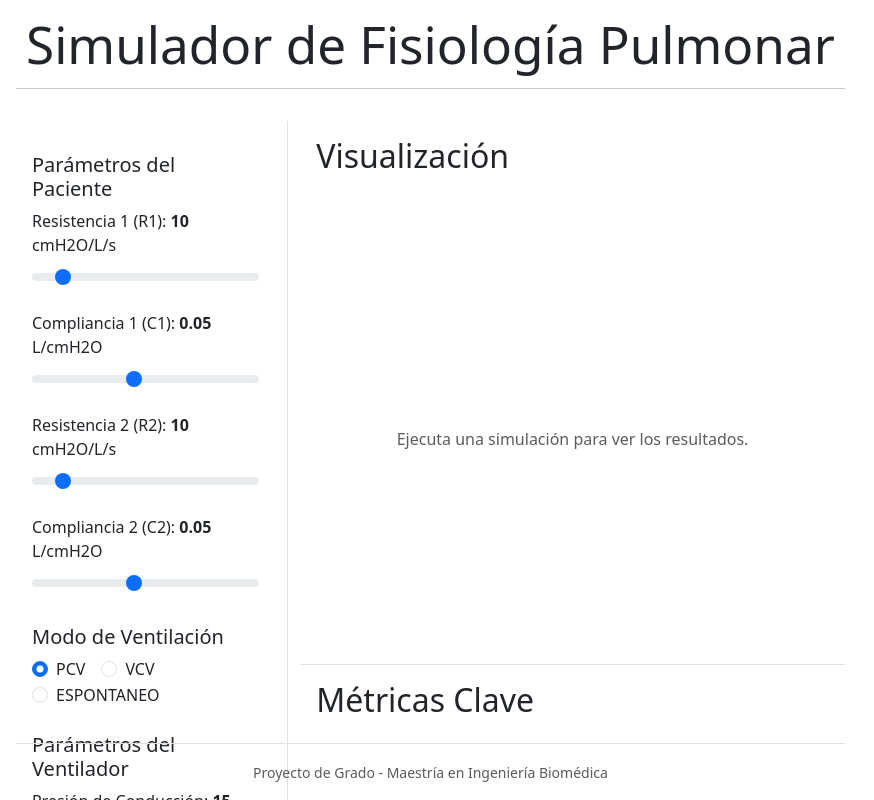
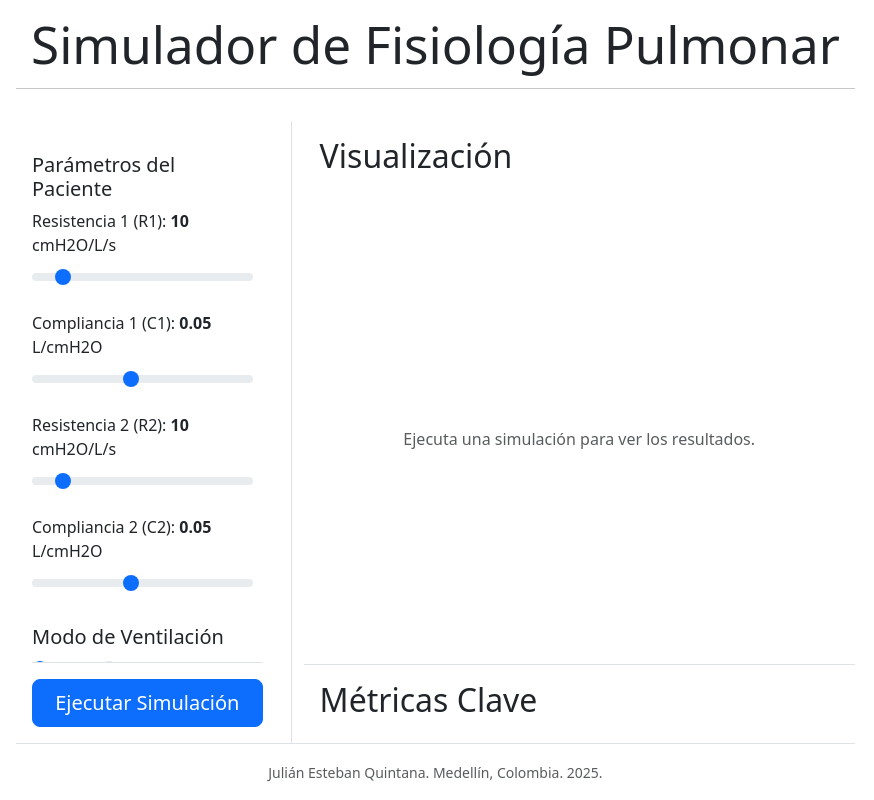
Before and after one commit to julianestebanquintana/simulador_fisiologia_pulmonar, a React (Vite) app in the folder frontend/: page / in a window 1280 px wide. Shown: the top 800 px of the page, without its empty margins (0-874 px from the left). Built offline with nearby package versions, Linux system fonts and the light colour scheme.

Commit message:
corrección errores del frontend

```diff
--- a/frontend/src/App.css
+++ b/frontend/src/App.css
@@ -3,6 +3,7 @@
   height: 100vh;
   display: flex;
   flex-direction: column;
+  overflow: hidden; /* Prevenir scroll en el contenedor principal */
 }
 
 /* Permitimos que la sección principal crezca para llenar el espacio */
@@ -10,6 +11,7 @@
   flex-grow: 1;
   /* Importante para que los hijos con altura flexible funcionen */
   min-height: 0;
+  overflow: hidden; /* Prevenir scroll horizontal */
 }
 
 /* Contenedor de la columna de visualización */
@@ -17,6 +19,7 @@
   display: flex;
   flex-direction: column;
   height: 100%;
+  overflow: hidden; /* Prevenir desbordamiento */
 }
 
 /* Contenedor específico para cada gráfico */
@@ -32,9 +35,32 @@
   display: flex;
   flex-direction: column;
   height: 100%;
+  max-height: 100vh; /* Limitar altura máxima */
+  overflow: hidden; /* Prevenir desbordamiento */
 }
 
 .control-panel__sliders {
   overflow-y: auto; /* Habilita el scroll vertical si es necesario */
   flex-grow: 1;
+  padding-right: 10px; /* Espacio para la barra de scroll */
 }
+
+/* Asegurar que el botón de simulación siempre esté visible */
+.control-panel__button {
+  flex-shrink: 0; /* No permitir que se encoja */
+  margin-top: auto; /* Empujar hacia abajo */
+}
+
+/* Estilos para el sidebar */
+.sidebar {
+  height: 100%;
+  overflow: hidden;
+  display: flex;
+  flex-direction: column;
+}
+
+.sidebar-content {
+  flex: 1;
+  overflow-y: auto;
+  padding: 1rem;
+}
--- a/frontend/src/App.jsx
+++ b/frontend/src/App.jsx
@@ -14,8 +14,8 @@ function App() {
 
       <main className="row main-content">
         {/* Columna Izquierda: Panel de Control */}
-        <aside className="col-md-4 border-end d-flex flex-column">
-          <div className="p-3" style={{ overflowY: 'auto' }}>
+        <aside className="col-md-4 border-end sidebar">
+          <div className="sidebar-content">
             <ParameterForm />
           </div>
         </aside>
@@ -39,7 +39,7 @@ function App() {
     </main>
 
       <footer className="mt-auto pt-3 text-center text-muted border-top">
-        <small>Proyecto de Grado - Maestría en Ingeniería Biomédica</small>
+        <small>Julián Esteban Quintana. Medellín, Colombia. 2025.</small>
       </footer>
     </div>
   );
--- a/frontend/src/components/MetricsDisplay.jsx
+++ b/frontend/src/components/MetricsDisplay.jsx
@@ -2,12 +2,11 @@ import React from 'react';
 import { useSimulation } from '../context/SimulationContext';
 
 const MetricItem = ({ label, value, unit }) => (
-  <div className="col-lg-4 col-md-6 col-sm-12 mb-3">
-    <div className="card text-center h-100">
-      <div className="card-header">{label}</div>
-      <div className="card-body">
-        <h5 className="card-title">{value} <small className="text-muted">{unit}</small></h5>
-      </div>
+  <div className="col-auto mb-2">
+    <div className="d-flex align-items-center">
+      <span className="fw-bold me-2">{label}:</span>
+      <span className="text-primary fw-bold">{value}</span>
+      <small className="text-muted ms-1">{unit}</small>
     </div>
   </div>
 );
@@ -21,14 +20,14 @@ function MetricsDisplay() {
 
   return (
     <div className="container-fluid">
-      <div className="row">
-        <MetricItem label="Volumen Tidal" value={results.metricas_mecanicas.volumen_tidal_entregado.toFixed(2)} unit="L" />
-        <MetricItem label="Presión Pico" value={results.metricas_mecanicas.presion_pico.toFixed(1)} unit="cmH2O" />
+      <div className="row g-2">
+        <MetricItem label="Vt" value={results.metricas_mecanicas.volumen_tidal_entregado.toFixed(2)} unit="L" />
+        <MetricItem label="Ppico" value={results.metricas_mecanicas.presion_pico.toFixed(1)} unit="cmH2O" />
         <MetricItem label="Auto-PEEP" value={autoPeepValue.toFixed(1)} unit="cmH2O" />
-        <MetricItem label="Gasto Cardíaco" value={results.metricas_hemodinamicas.GC_actual_L_min.toFixed(2)} unit="L/min" />
+        <MetricItem label="GC" value={results.metricas_hemodinamicas.GC_actual_L_min.toFixed(2)} unit="L/min" />
         <MetricItem label="PACO₂" value={results.metricas_gases.PACO2_mmHg.toFixed(1)} unit="mmHg" />
         <MetricItem label="PAO₂" value={results.metricas_gases.PAO2_mmHg.toFixed(1)} unit="mmHg" />
-        <MetricItem label="Entrega O₂ (DO₂)" value={results.metricas_hemodinamicas.DO2_ml_min.toFixed(0)} unit="mL/min" />
+        <MetricItem label="DO₂" value={results.metricas_hemodinamicas.DO2_ml_min.toFixed(0)} unit="mL/min" />
       </div>
     </div>
   );
--- a/frontend/src/components/ParameterForm.jsx
+++ b/frontend/src/components/ParameterForm.jsx
@@ -92,7 +92,7 @@ function ParameterForm() {
         <ParameterSlider label="FiO₂" name="FiO2" value={ventilator.FiO2} min="0.21" max="1.0" step="0.01" unit="" onChange={handleVentilatorChange} />
       </div>
 
-      <div className="d-grid mt-auto pt-3 border-top">
+      <div className="control-panel__button d-grid mt-auto pt-3 border-top">
         <button className="btn btn-primary btn-lg" onClick={runSimulation} disabled={simulationState.isLoading}>
           {simulationState.isLoading ? 'Simulando...' : 'Ejecutar Simulación'}
         </button>
--- a/frontend/src/components/SimulationCharts.jsx
+++ b/frontend/src/components/SimulationCharts.jsx
@@ -39,7 +39,7 @@ const baseChartOptions = {
 };
 
 // Componente para un único gráfico
-function SingleChart({ title, yLabel, data, borderColor, backgroundColor, yMin }) {
+function SingleChart({ title, yLabel, data, borderColor, backgroundColor, yMin, yMax }) {
   const chartData = {
     labels: data.labels,
     datasets: [{
@@ -56,11 +56,11 @@ function SingleChart({ title, yLabel, data, borderColor, backgroundColor, yMin }
     ...baseChartOptions,
     plugins: {
       legend: {
-        display: false, // No necesitamos una leyenda para un solo set de datos
+        display: false,
       },
       title: {
         display: true,
-        text: title, // Usamos el título que pasamos como prop
+        text: title,
       },
     },
     scales: {
@@ -74,7 +74,22 @@ function SingleChart({ title, yLabel, data, borderColor, backgroundColor, yMin }
       },
       y: {
         title: { display: true, text: yLabel },
-        suggestedMin: yMin,
+        min: yMin,
+        max: yMax,
+        grid: {
+          color: function(context) {
+            if (context.tick.value === 0) {
+              return 'rgba(0, 0, 0, 0.3)'; // Línea del 0 más visible
+            }
+            return 'rgba(0, 0, 0, 0.1)'; // Otras líneas de cuadrícula
+          },
+          lineWidth: function(context) {
+            if (context.tick.value === 0) {
+              return 2; // Línea del 0 más gruesa
+            }
+            return 1;
+          }
+        },
       },
     },
   };
@@ -106,8 +121,11 @@ function SimulationCharts() {
   }
 
   const timeArray = results.series_tiempo.tiempo;
+  const pressureValues = results.series_tiempo.presion_via_aerea;
+  const flowValues = results.series_tiempo.flujo_total;
+  const volumeValues = results.series_tiempo.volumen_total;
 
-  // Encontramos cuántos puntos de datos caben en nuestra ventana de 15 segundos
+  // Encontramos cuántos puntos de datos caben en nuestra ventana de 30 segundos
   let pointsToShow = timeArray.length;
   for (let i = 0; i < timeArray.length; i++) {
     if (timeArray[i] > SIMULATION_WINDOW_SECONDS) {
@@ -118,13 +136,13 @@ function SimulationCharts() {
 
   // Recortamos todos los arrays al mismo tamaño
   const labels = timeArray.slice(0, pointsToShow).map(t => t.toFixed(2));
-  const pressureValues = results.series_tiempo.presion_via_aerea.slice(0, pointsToShow);
-  const flowValues = results.series_tiempo.flujo_total.slice(0, pointsToShow);
-  const volumeValues = results.series_tiempo.volumen_total.slice(0, pointsToShow);
+  const pressureValuesSliced = pressureValues.slice(0, pointsToShow);
+  const flowValuesSliced = flowValues.slice(0, pointsToShow);
+  const volumeValuesSliced = volumeValues.slice(0, pointsToShow);
 
-  const pressureData = { labels, values: pressureValues };
-  const flowData = { labels, values: flowValues };
-  const volumeData = { labels, values: volumeValues };
+  const pressureData = { labels, values: pressureValuesSliced };
+  const flowData = { labels, values: flowValuesSliced };
+  const volumeData = { labels, values: volumeValuesSliced };
 
   return (
     // Contenedor principal
@@ -136,7 +154,8 @@ function SimulationCharts() {
           data={pressureData}
           borderColor="rgb(255, 99, 132)"
           backgroundColor="rgba(255, 99, 132, 0.5)"
-          yMin={-5} />
+          yMin={-5}
+          yMax={35} />
       </div>
       <div className="chart-wrapper mt-3">
         <SingleChart
@@ -144,7 +163,10 @@ function SimulationCharts() {
           yLabel="Flujo (L/s)"
           data={flowData}
           borderColor="rgb(54, 162, 235)"
-          backgroundColor="rgba(54, 162, 235, 0.5)" />
+          backgroundColor="rgba(54, 162, 235, 0.5)"
+          yMin={-2}
+          yMax={5}
+        />
       </div>
       <div className="chart-wrapper mt-3">
         <SingleChart
@@ -152,7 +174,10 @@ function SimulationCharts() {
           yLabel="Volumen (L)"
           data={volumeData}
           borderColor="rgb(75, 192, 192)"
-          backgroundColor="rgba(75, 192, 192, 0.5)" />
+          backgroundColor="rgba(75, 192, 192, 0.5)"
+          yMin={0}
+          yMax={5}
+        />
       </div>
     </div>
   );
```
Also changed, not shown: 2 other files (tests, documents, lock files or other folders).
